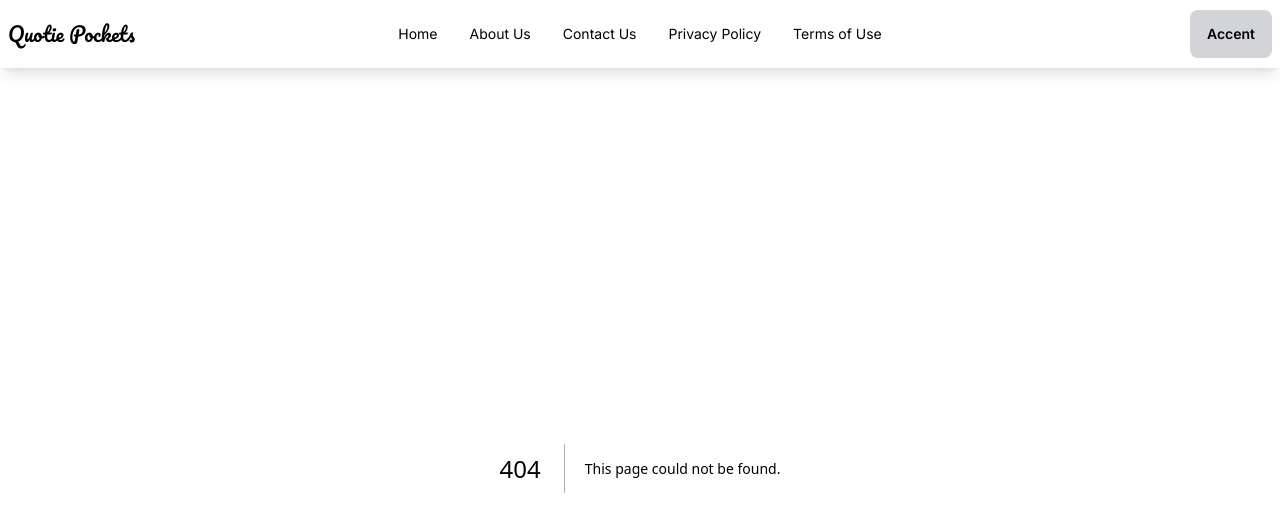
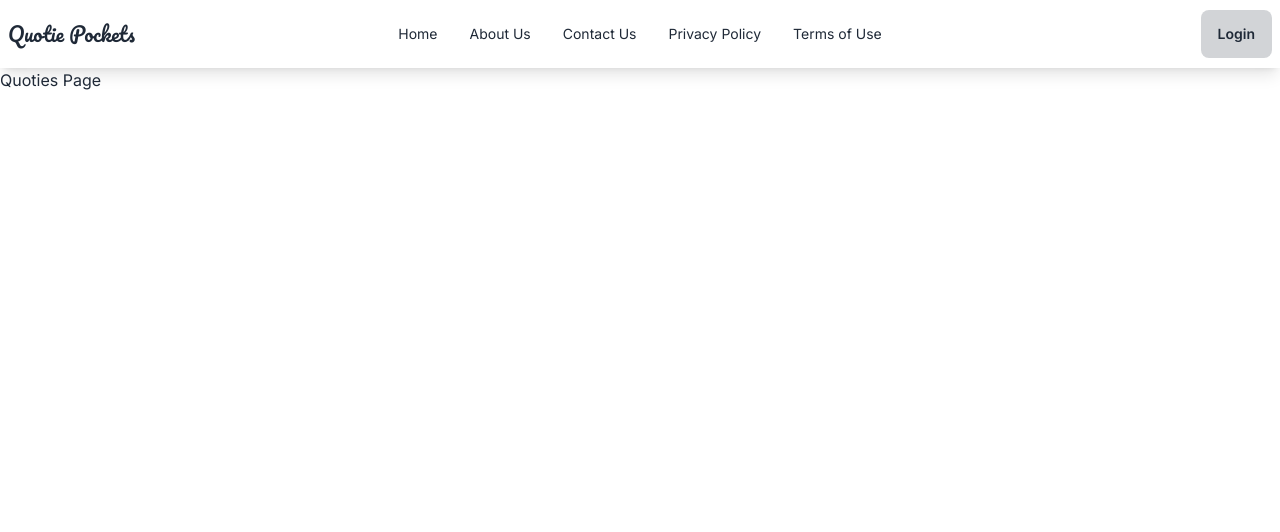
Before and after one commit to VikasMeshram2708/Quotie-Pockets, a Next.js app: page /quoties in a window 1280 px wide. Before the commit this address had no page. Shown: the top 532 px of the page. Built offline with nearby package versions, Linux system fonts and the light colour scheme.

Commit message:
:fire: Added navigation and qyotes page.

```diff
--- a/app/components/Navbar.tsx
+++ b/app/components/Navbar.tsx
@@ -1,3 +1,5 @@
+import Link from "next/link";
+
 export default function Navbar() {
   return (
     <nav className="navbar bg-base-100 shadow-lg">
@@ -24,45 +26,45 @@ export default function Navbar() {
             className="menu menu-sm dropdown-content mt-3 z-[1] p-2 shadow bg-base-100 rounded-box w-52"
           >
             <li>
-              <a>Home</a>
+              <Link href="/">Home</Link>
             </li>
             <li>
-              <a>About Us</a>
+              <Link href="/">About Us</Link>
             </li>
             <li>
-              <a>Contact Us</a>
+              <Link href="/">Contact Us</Link>
             </li>
             <li>
-              <a>Privacy Policy</a>
+              <Link href="/">Privacy Policy</Link>
             </li>
             <li>
-              <a>Terms of Use</a>
+              <Link href="/">Terms of Use</Link>
             </li>
           </ul>
         </div>
-        <a className="text-xl font-Pacifico text-[1.7rem]">Quotie Pockets</a>
+        <Link href="/" className="text-xl font-Pacifico text-[1.7rem]">Quotie Pockets</Link>
       </div>
       <div className="navbar-center hidden lg:flex">
         <ul className="menu menu-horizontal px-1">
           <li>
-            <a>Home</a>
+            <Link href="/">Home</Link>
           </li>
           <li>
-            <a>About Us</a>
+            <Link href="/">About Us</Link>
           </li>{" "}
           <li>
-            <a>Contact Us</a>
+            <Link href="/">Contact Us</Link>
           </li>{" "}
           <li>
-            <a>Privacy Policy</a>
+            <Link href="/">Privacy Policy</Link>
           </li>
           <li>
-            <a>Terms of Use</a>
+            <Link href="/">Terms of Use</Link>
           </li>
         </ul>
       </div>
       <div className="navbar-end">
-      <button className="btn btn-active btn-ghost">Accent</button>
+      <button className="btn btn-active btn-ghost">Login</button>
       </div>
     </nav>
   );
--- /dev/null
+++ b/app/quoties/page.tsx
@@ -0,0 +1,7 @@
+export default function Quoties() {
+  return (
+    <section>
+      <h1>Quoties Page</h1>
+    </section>
+  );
+}
```
